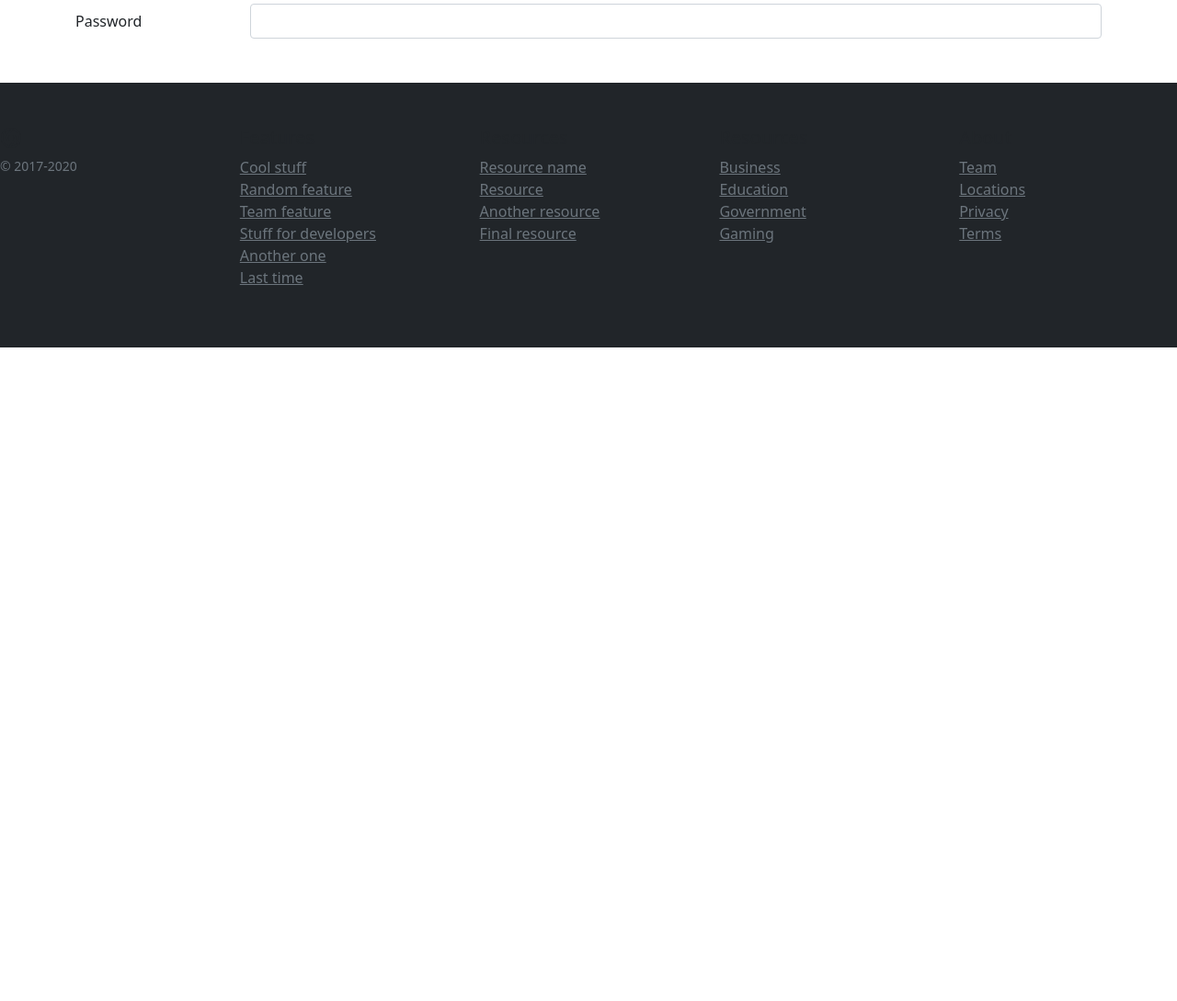
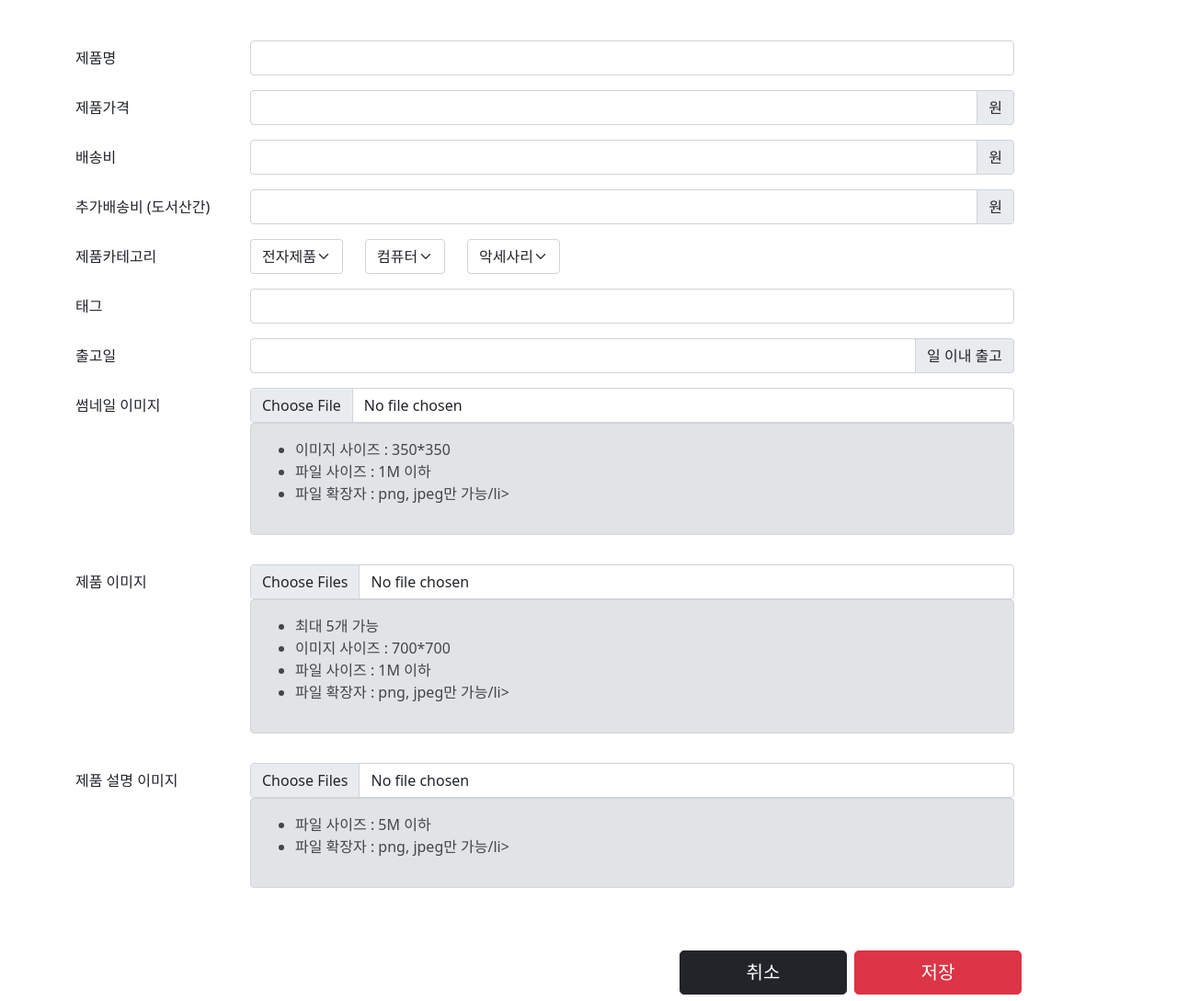
Before and after one commit to gyusika/shopMaking, a plain HTML site: page product_create.html in a window 1280 px wide. Shown: the part 114-1203 px from the top of the page at 92% size. Before the commit the page ends 800 px from the top, so only its background shows below. Drawn offline with nearby package versions, Linux system fonts and the light colour scheme.

Commit message:
[feat] add product_create.html

```diff
--- a/product_create.html
+++ b/product_create.html
@@ -37,13 +37,127 @@
       </nav>
       <main class="mt-3">
           <div class="container">
-              <h2 class="text-center">제품 등록</h2>
-              <div class="mb-3 row">
-                <label class="col-sm-2 col-form-label">Password</label>
-                <div class="col-sm-10">
-                  <input type="password" class="form-control" id="inputPassword">
+                <h2 class="text-center mb-5">제품 등록</h2>
+                <div class="mb-3 row">
+                    <label class="col-sm-2 col-form-label">제품명</label>
+                    <div class="col-md-9">
+                    <input type="text" class="form-control">
+                    </div>
                 </div>
-          </div>
+                <div class="mb-3 row">
+                    <label class="col-sm-2 col-form-label">제품가격</label>
+                    <div class="col-md-9">
+                        <div class="input-group">
+                            <input type="number" class="form-control">
+                            <span class="input-group-text">원</span>
+                        </div>
+                    </div>
+                </div>
+                <div class="mb-3 row">
+                    <label class="col-sm-2 col-form-label">배송비</label>
+                    <div class="col-md-9">
+                        <div class="input-group">
+                            <input type="number" class="form-control">
+                            <span class="input-group-text">원</span>
+                        </div>
+                    </div>
+                </div>
+                <div class="mb-3 row">
+                    <label class="col-sm-2 col-form-label">추가배송비 (도서산간)</label>
+                    <div class="col-md-9">
+                        <div class="input-group">
+                            <input type="number" class="form-control">
+                            <span class="input-group-text">원</span>
+                        </div>
+                    </div>
+                </div>
+                <div class="mb-3 row">
+                    <label class="col-sm-2 col-form-label">제품카테고리</label>
+                    <div class="col-md-9">
+                        <div class="row">
+                            <div class="col-auto">
+                                <select class="form-select">
+                                    <option>전자제품</option>
+                                </select>
+                            </div>
+                            <div class="col-auto">
+                                <select class="form-select">
+                                    <option>컴퓨터</option>
+                                </select>
+                            </div>
+                            <div class="col-auto">
+                                <select class="form-select">
+                                    <option>악세사리</option>
+                                </select>
+                            </div>
+                        </div>
+                    </div>
+                </div>
+                <div class="mb-3 row">
+                    <label class="col-sm-2 col-form-label">태그</label>
+                    <div class="col-md-9">
+                    <input type="text" class="form-control">
+                    </div>
+                </div>
+                <div class="mb-3 row">
+                    <label class="col-sm-2 col-form-label">출고일</label>
+                    <div class="col-md-9">
+                        <div class="input-group">
+                            <input type="number" class="form-control">
+                            <span class="input-group-text">일 이내 출고</span>
+                        </div>
+                    </div>
+                </div>
+                <div class="mb-3 row">
+                    <label class="col-sm-2 col-form-label">썸네일 이미지</label>
+                    <div class="col-md-9">
+                        <input class="form-control" type="file" accept="image/png, image/jepg">
+                        <div class="alert alert-secondary" role="alert">
+                            <ul>
+                                <li>이미지 사이즈 : 350*350</li>
+                                <li>파일 사이즈 : 1M 이하</li>
+                                <li>파일 확장자 : png, jpeg만 가능/li>
+                            </ul>
+                        </div>
+                    </div>
+                </div>
+                <div class="mb-3 row">
+                    <label class="col-sm-2 col-form-label">제품 이미지</label>
+                    <div class="col-md-9">
+                        <input class="form-control" type="file" accept="image/png, image/jepg" multiple>
+                        <div class="alert alert-secondary" role="alert">
+                            <ul>
+                                <li>최대 5개 가능</li>
+                                <li>이미지 사이즈 : 700*700</li>
+                                <li>파일 사이즈 : 1M 이하</li>
+                                <li>파일 확장자 : png, jpeg만 가능/li>
+                            </ul>
+                        </div>
+                    </div>
+                </div>
+                <div class="mb-3 row">
+                    <label class="col-sm-2 col-form-label">제품 설명 이미지</label>
+                    <div class="col-md-9">
+                        <input class="form-control" type="file" accept="image/png, image/jepg" multiple>
+                        <div class="alert alert-secondary" role="alert">
+                            <ul>
+                                <li>파일 사이즈 : 5M 이하</li>
+                                <li>파일 확장자 : png, jpeg만 가능/li>
+                            </ul>
+                        </div>
+                    </div>
+                </div>
+                <div class="my-5 justify-content-md-end row">
+                    <div class="col-2 d-grid p-1">
+                        <button type="button" class="btn btn-lg btn-dark">취소</button>
+                    </div>
+                    <div class="col-2 d-grid p-1">
+                        <button type="button" class="btn btn-lg btn-danger">저장</button>
+                    </div>
+                    <div class="col-1 d-grid p-1">
+                    </div>
+                </div>
+            </div>
       </main>
       <footer class="py-5 bg-dark mt-5">
         <div class="row">
```
